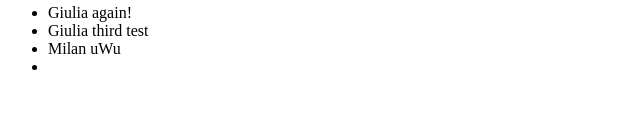
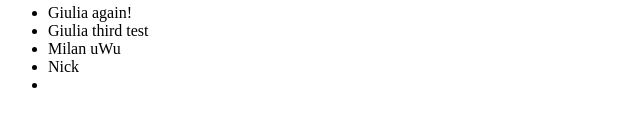
Before and after one commit to nickangtc/fake-codebase, a plain HTML site: page index.html in a window 1280 px wide. Shown: the part 171-298 px from the top of the page, 0-640 px from the left. Drawn offline with Linux system fonts and the light colour scheme.

Commit message:
Add Nick to list

```diff
--- a/index.html
+++ b/index.html
@@ -17,6 +17,7 @@ dd<!DOCTYPE html>
     <li>Giulia again!</li>
     <li>Giulia third test </li>
     <li>Milan uWu</li>
+    <li>Nick</li>
     <li></li>
   </ul>
 </body>
```
